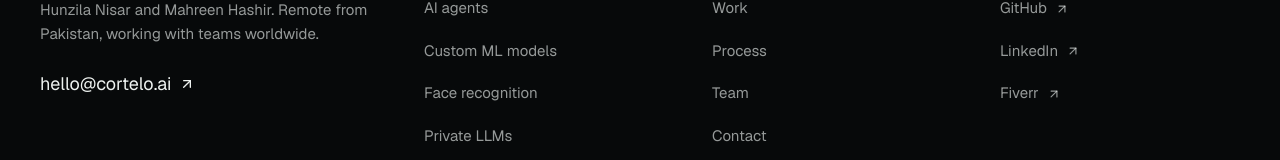
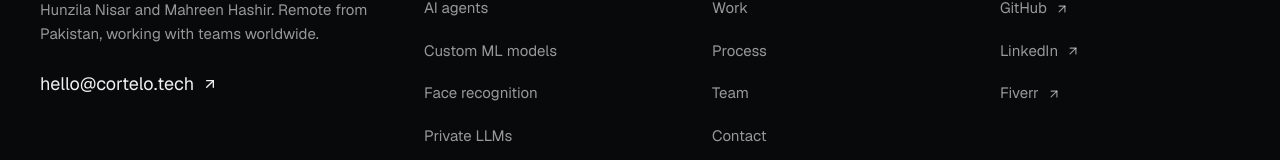
Before and after one commit to HunzilaRajput746/Cortelo, a Next.js app: page /legal/privacy in a window 1280 px wide. Shown: the part 1064-1224 px from the top of the page. Built offline with nearby package versions, Linux system fonts and the light colour scheme.

Commit message:
chore(domain): studio email is hello@cortelo.tech

```diff
--- a/src/app/legal/privacy/page.tsx
+++ b/src/app/legal/privacy/page.tsx
@@ -38,7 +38,7 @@ export default function PrivacyPage() {
         <section className="space-y-3">
           <h2 className="text-lg font-bold uppercase text-cortelo-text">4. Inquiries & Data Rights</h2>
           <p className="text-sm leading-relaxed">
-            To request data deletion or inspect personal records, email our privacy team directly at <a href="mailto:hello@cortelo.ai" className="text-cortelo-mint underline">hello@cortelo.ai</a>.
+            To request data deletion or inspect personal records, email our privacy team directly at <a href="mailto:hello@cortelo.tech" className="text-cortelo-mint underline">hello@cortelo.tech</a>.
           </p>
         </section>
       </div>
--- a/src/lib/agencyData.ts
+++ b/src/lib/agencyData.ts
@@ -76,7 +76,7 @@ export const FOUNDER_DATA = {
   linkedinUrl: "https://linkedin.com/in/hunzila-nisar-ai",
   phone: "Available upon inquiry",
   email: "hunzilanisar746@gmail.com",
-  agencyEmail: "hello@cortelo.ai",
+  agencyEmail: "hello@cortelo.tech",
   location: "Lodhran, Punjab, Pakistan (Global Remote Delivery)",
   education: "BSc in Artificial Intelligence — The Islamia University of Bahawalpur (A+ Grade FYP)",
   distinctions: [
```
